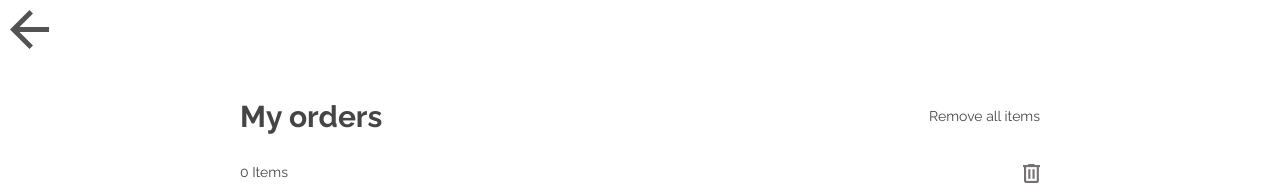
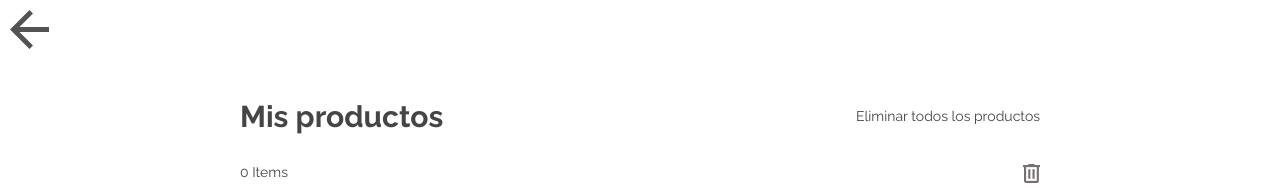
Before and after one commit to Juliancho2/pizzeria-don-remolo, a React (Vite) app: page /checkout in a window 1280 px wide. Shown: the top 190 px of the page. Built offline with nearby package versions, Linux system fonts and the light colour scheme; no server answers.

Commit message:
changed text page checkout

```diff
--- a/src/pages/Checkout.tsx
+++ b/src/pages/Checkout.tsx
@@ -157,8 +157,8 @@ const Checkout = () => {
 					openFormOrder && <FormOrder setOpenOrden={setOpenFormOrder} openOrder={openFormOrder} />
 				}
 				<ContainerHead>
-					<h2>My orders</h2>
-					<p>Remove all items</p>
+					<h2>Mis productos</h2>
+					<p>Eliminar todos los productos</p>
 					<small>{state?.state.cart.length} Items</small>
 					<div >
 						<img onClick={handleRemoveAllItems} alt='' src={trash} />
@@ -178,7 +178,7 @@ const Checkout = () => {
 							<h5>Total:</h5><p>{amountCurrency(amounTotal)}</p>
 						</div>
 						<button onClick={handleFormOrder}>
-              Place order
+              Ordenar
 						</button>
 					</ContainerValue>
 				}
```
